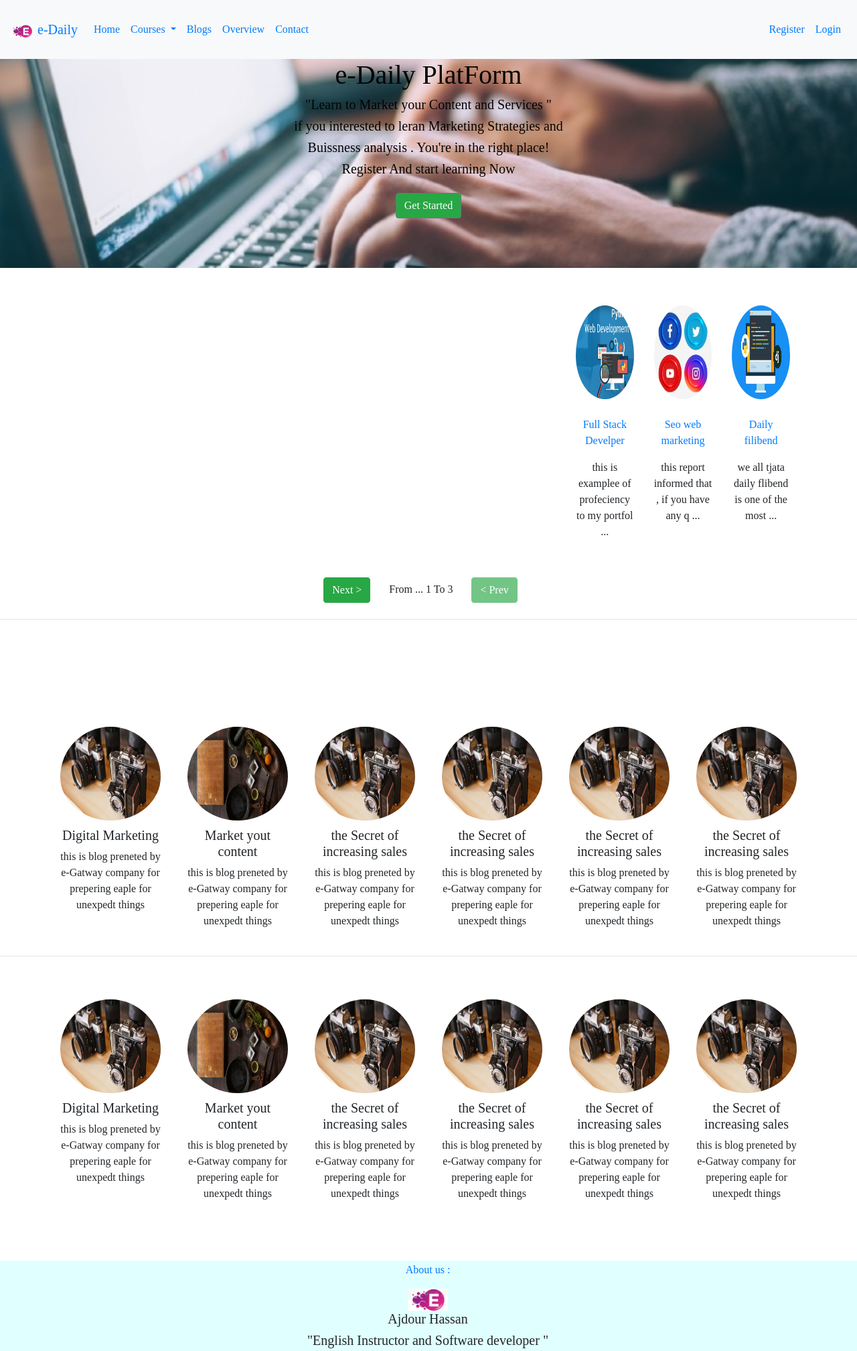
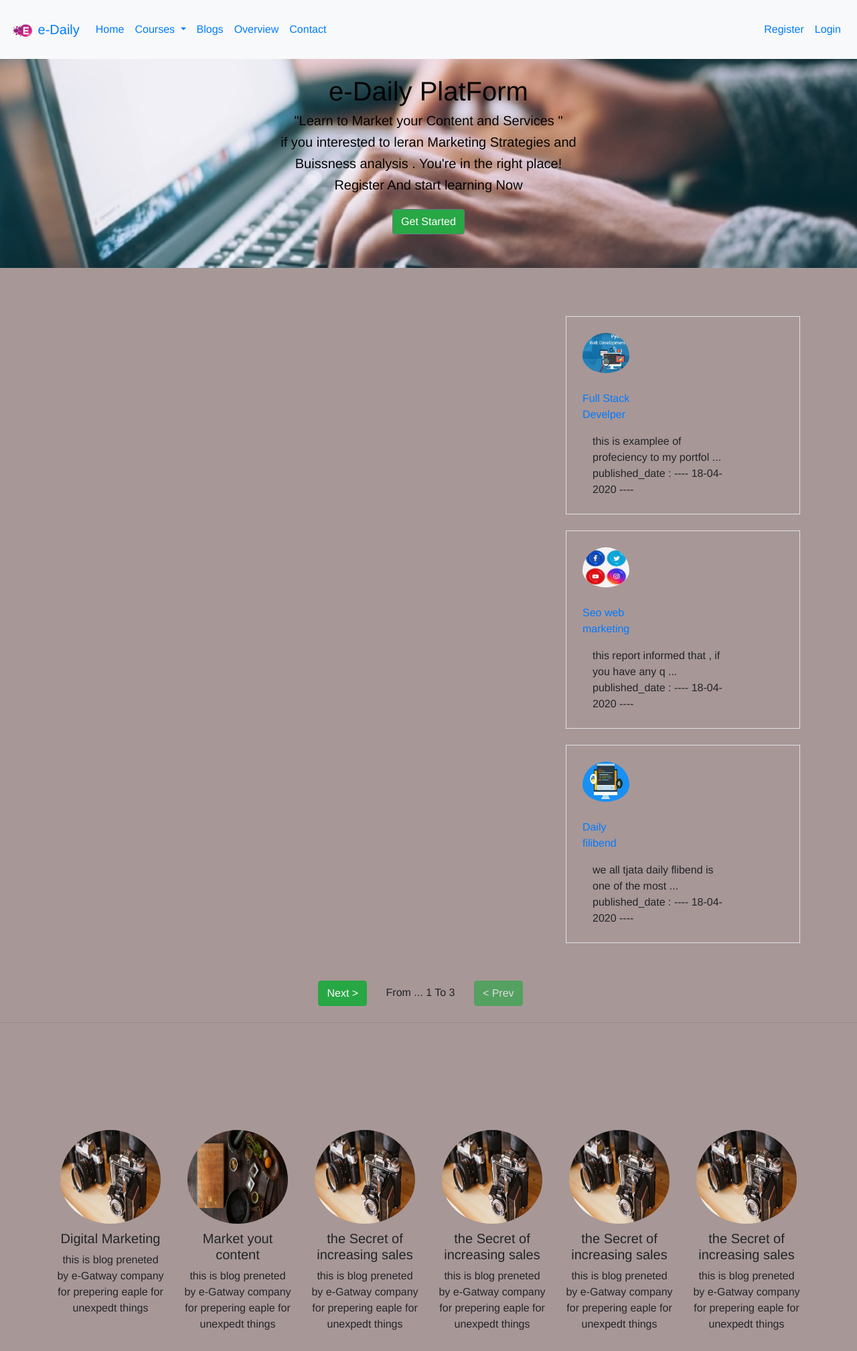
Before and after one commit to Ajdour-elhassan/e-daily-blog-django, a Django app: page / in a window 1280 px wide. Shown: the top 2017 px of the page at 67% size. Run offline with Django 3.2, Linux system fonts and the light colour scheme; data comes from the database, SQL or seed files in the repository; some libraries are stand-ins or nearby versions.

Commit message:
saving all changes

```diff
--- a/web_project/myblog/static/css/home.css
+++ b/web_project/myblog/static/css/home.css
@@ -1,13 +1,13 @@
-@font-face {
+/*@font-face {
 
-    font-family: 'Allerta';
+    font-family:
     src: url('../fonts/Allerta-Regular.ttf')  format("truetype"),
         local('Allerta');
-}
+}  */
 body {
 
-    background-color: ;
-    font-family: 'Allerta, sans-serif' ;
+    background-color: rgb(168, 151, 151) ;
+    font-family: 'Franklin Gothic Medium', 'Arial Narrow', Arial, sans-serif;
 }
 
 html,body {
--- a/web_project/myblog/templates/base.htm
+++ b/web_project/myblog/templates/base.htm
@@ -78,7 +78,8 @@
         </div>
       </nav>
     </header>
-    <header class="title">
+
+    <header class="title mt-4">
       <h1>  e-Daily PlatForm </h1>
       <h5>  "Learn to Market your Content and Services "  <h4>
        <h5> if you interested to leran  Marketing Strategies and </h5>
@@ -91,10 +92,15 @@
 
   </section>
 
-  <section>
-    {% block content %}
-   {% endblock content %}
-  </section>
+
+        <section>
+
+                {% block content %}
+
+                {% endblock content %}
+
+
+        </section>
 
 
   <br>
--- a/web_project/myblog/templates/home.htm
+++ b/web_project/myblog/templates/home.htm
@@ -17,38 +17,35 @@
         <div class="row">
             <!--First Part Started Here-->
             <div class="col-md-8">
-
+                <!--First section -->
              </div>
-
             <!--Second part start here-->
     <div class="col-md-4">
-    <div class="clearfix visible-md"> </div>
         {% for post in posts %}
-    <div class="col-lg-4 col-md-3 col-sm-2 float-left mt-2 text-center">
-                   <p> <img src="{{post.image.url}}" class="img-fluid rounded-circle myimg" width="40px"> </p>
-                  <!--<span> published_date :  {{post.post_date|date:'d-m-Y'}} </span> -->
+            <div class="border p-4 mt-4">
+               <div class="col-md-3">
+                <div class="row">
+                   <p> <img src="{{post.image.url}}" class="img-fluid rounded-circle myimg" style="width: 70px; height:70px;"> </p>
                    <p> <a  href="{% url 'detail' post.id %}"> {{post.title}} </a> </p>
-
-
+                </div>
+                </div>
+                <div class="col-md-9">
                        {% if post.content|length > 40 %}
-
                        {{post.content|slice:'45'}} ...
-
                        {% else %}
-
                        {{post.content}}
-
                        {% endif %}
-
+                       <span> published_date : ---- {{post.post_date|date:'d-m-Y'}} ---- </span>
+                </div>
         </div>
                 {% endfor %}
     </div>
+    </div>
 
-</div>
-</div>
     <div class="mt-4 text-center">
         {% include 'pagination.htm' with page=posts %}
    </div>
+
 </section>
 </header>
 
```
Lines whose indentation alone changed are shown as unchanged.
